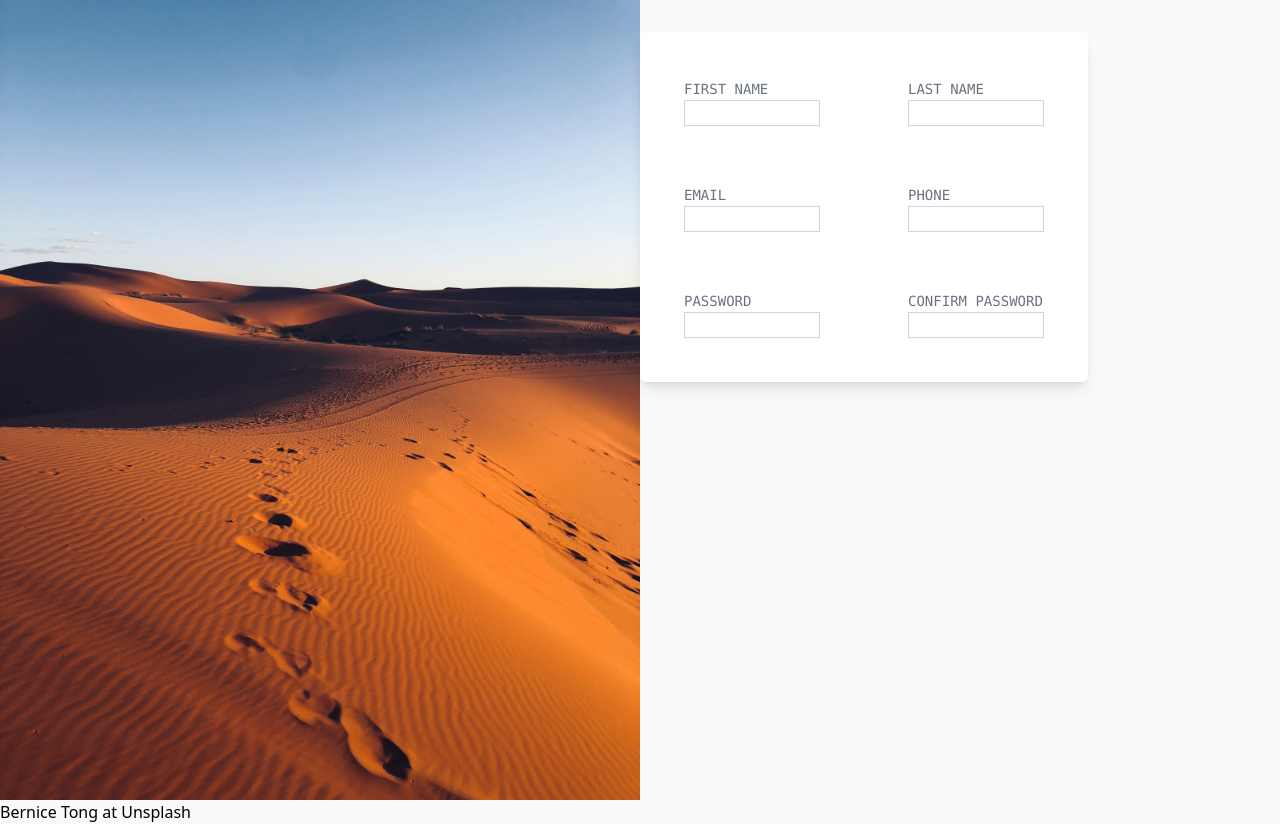
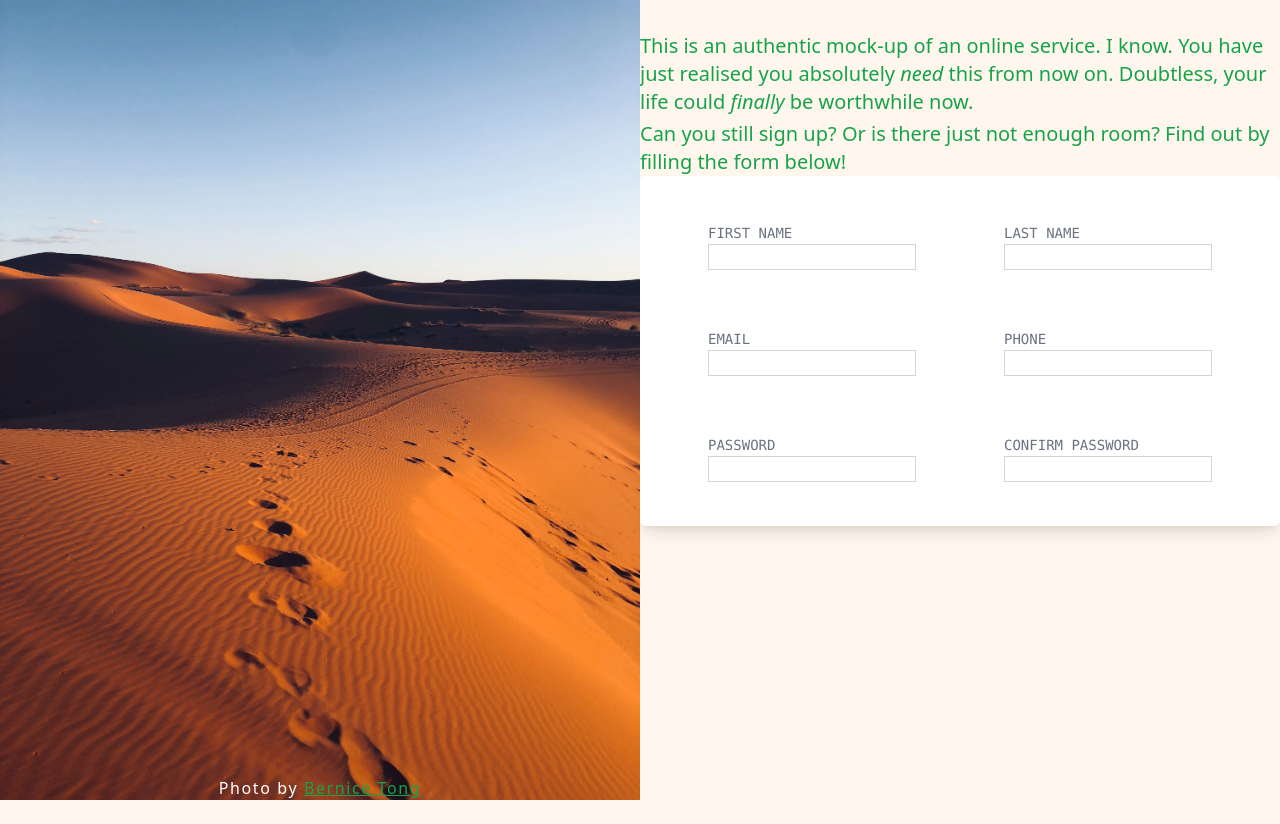
Before and after one commit to Rxthew/signupform, a website: page index.html in a window 1280 px wide. After the commit the page ends 800 px from the top, so only its background shows below. Drawn offline with Linux system fonts and the light colour scheme.

Commit message:
Progress (just image & form)

```diff
--- a/index.html
+++ b/index.html
@@ -1,5 +1,5 @@
 <!DOCTYPE html>
-<html lang="en" class="h-full bg-gray-50">
+<html lang="en" class="h-full bg-orange-50">
 <head>
     <meta charset="UTF-8">
     <meta http-equiv="X-UA-Compatible" content="IE=edge">
@@ -8,14 +8,22 @@
     <title>signupform</title>
 </head>
 <body class="h-full">
-    <div class="min-h-full flex"> <!-- status: in mobile image takes whole screen, becomes flex column -->
-        <div id="imgcontainer" class=" w-screen lg:w-1/2 maxh-h-min">
-            <img src="./tong-desert-footsteps.jpg" alt="tong-desert-footsteps" class="h-screen w-full"><span><a href="">Bernice Tong</a> at <a>Unsplash</a></span>
+    <div class="min-h-full flex flex-wrap lg:flex-nowrap">
+        <div id="imgcontainer" class="relative flex justify-center max-w-screen max-h-screen">
+            <img src="./tong-desert-footsteps.jpg" alt="tong-desert-footsteps" class="object-cover min-w-full max-h-full">
+            <span class="absolute bottom-0 text-white tracking-widest">Photo by <a href="https://unsplash.com/@bernicehtong" class="text-green-600 underline">Bernice Tong</a></span>
         </div>
-        <div id=formcontainer class="flex flex-column justify-start w-screen lg:w-1/2 maxh-h-screen">
-            <div></div>
-            <form action="#" class="m0 p0 max-w-md max-h-fit">
-                <div class="mt-8 space-y-8 shadow-lg bg-white px-8 py-8 rounded-md">
+        <div id=formcontainer class="">
+            <div class="flex flex-col justify-end overflow-y-scroll text-green-600 md:text-xl pt-8">
+                <p>This is an authentic mock-up of an online service. I know. You have just
+                    realised you absolutely <em>need</em> this from now on. Doubtless, your
+                    life could <em>finally</em> be worthwhile now.
+                </p>
+                <p class="mt-1">Can you still sign up? Or is there just not enough room?
+                    Find out by filling the form below!</p>
+            </div>
+            <form action="#" class="m0 p0 min-w-[50vw] max-h-fit">
+                <div class="flex flex-col items-center space-y-8 shadow-lg bg-white p-8 rounded-md">
                     <div class="flex space-x-16">
                         <div class="px-3 py-3">
                             <label for="name_input" class="font-mono uppercase text-sm text-gray-500">First Name</label>
```
Also changed, not shown: output.css.
